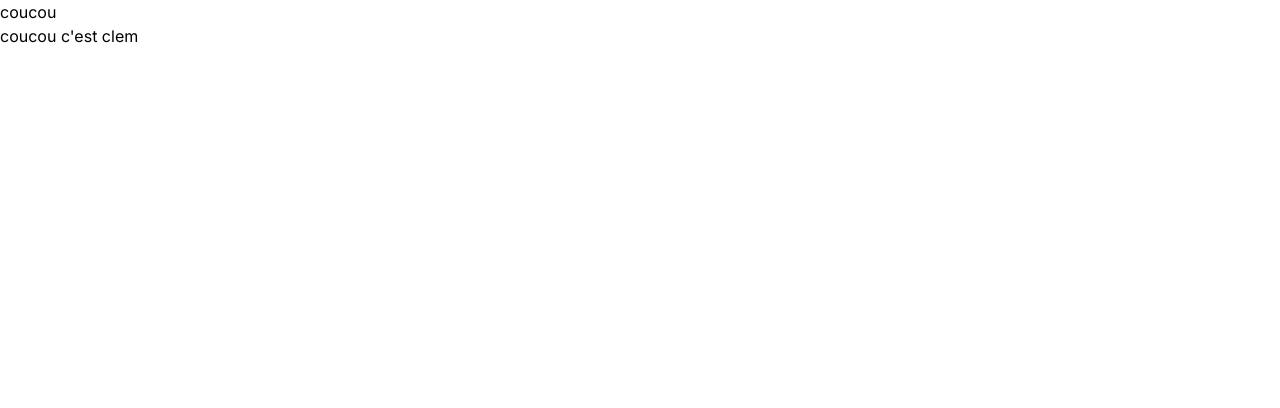
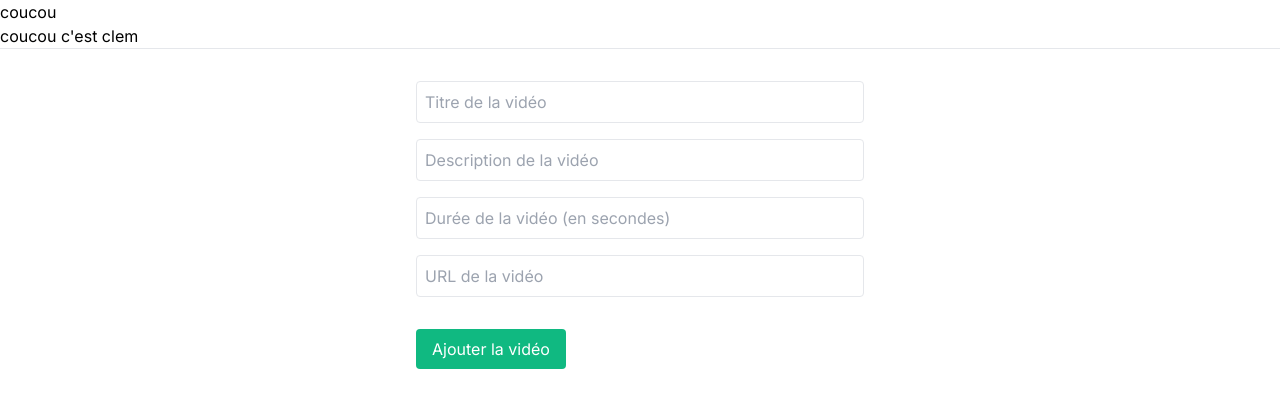
Before and after one commit to ClementineDelthe/draft-yoga-platform, a Next.js app: page / in a window 1280 px wide. Shown: the top 408 px of the page. Built offline with nearby package versions, Linux system fonts and the light colour scheme.

Commit message:
Ajout d'un composant front pour qu'on upload des vidéos

```diff
--- /dev/null
+++ b/app/components/TestingForm/index.jsx
@@ -0,0 +1,36 @@
+const TestingForm = () => {
+  return (
+    <div>
+      <form className="max-w-md mx-auto mt-8">
+      <input
+        type="text"
+        placeholder="Titre de la vidéo"
+        className="border rounded p-2 w-full mb-4"
+      />
+      <input
+        type="text"
+        placeholder="Description de la vidéo"
+        className="border rounded p-2 w-full mb-4"
+      />
+      <input
+        type="number"
+        placeholder="Durée de la vidéo (en secondes)"
+        className="border rounded p-2 w-full mb-4"
+      />
+      <input
+        type="text"
+        placeholder="URL de la vidéo"
+        className="border rounded p-2 w-full mb-4"
+      />
+      <button
+        type="submit"
+        className="bg-emerald-500 text-white px-4 py-2 mt-4 rounded hover:bg-emerald-600"
+      >
+        Ajouter la vidéo
+      </button>
+    </form>
+    </div>
+  )
+}
+
+export default TestingForm
--- a/app/layout.js
+++ b/app/layout.js
@@ -4,8 +4,8 @@ import './globals.css'
 const inter = Inter({ subsets: ['latin'] })
 
 export const metadata = {
-  title: 'Create Next App',
-  description: 'Generated by create next app',
+  title: 'Yoga Albane',
+  description: 'Yoga Albane',
 }
 
 export default function RootLayout({ children }) {
--- a/app/page.jsx
+++ b/app/page.jsx
@@ -1,10 +1,15 @@
+import TestingForm from "./components/TestingForm";
+
 export default function Home() {
   const test = "coucou";
   return (
     <div>
       {test}
       <p>coucou c'est clem</p>
-      <div></div>
+      <hr />
+      <div>
+        <TestingForm />
+      </div>
     </div>
   );
 }
```
